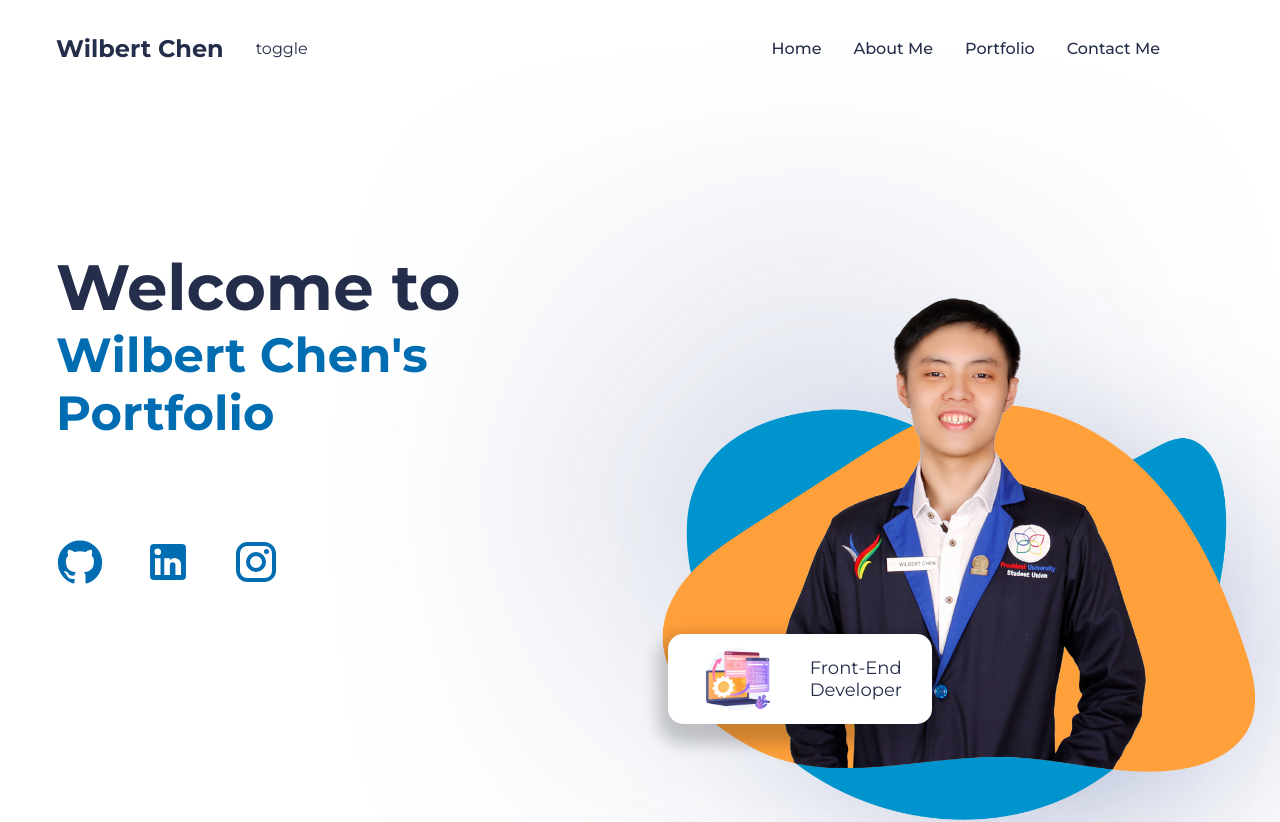
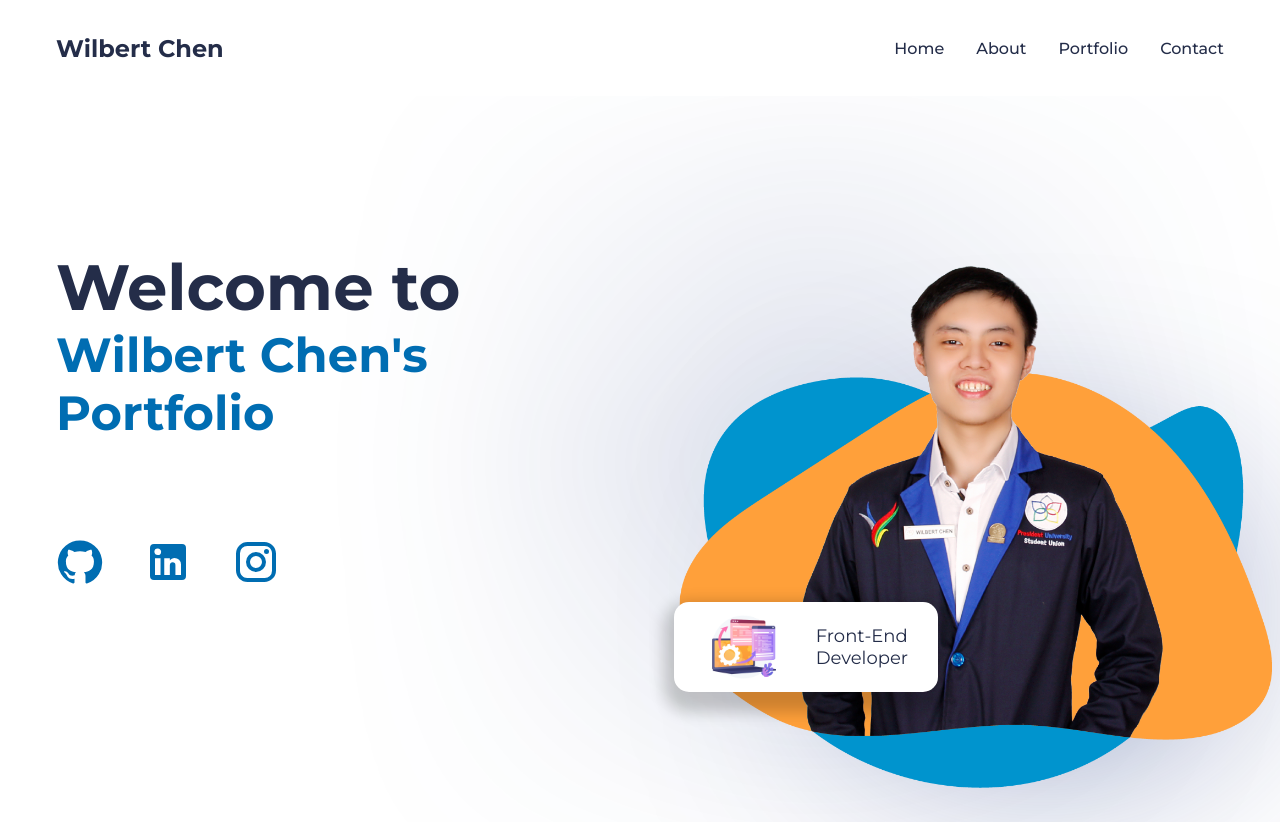
Before and after one commit to wchen19/first-portfolio, a React (Create React App) app: page / in a window 1280 px wide. Shown: the top 822 px of the page. Built offline with nearby package versions, Linux system fonts and the light colour scheme.

Commit message:
add navigation to navbar, make navbar fixed top

```diff
--- a/package.json
+++ b/package.json
@@ -15,6 +15,7 @@
     "react": "^18.1.0",
     "react-dom": "^18.1.0",
     "react-scripts": "5.0.1",
+    "react-scroll": "^1.8.7",
     "swiper": "^8.1.4",
     "web-vitals": "^2.1.4"
   },
--- a/src/App.js
+++ b/src/App.js
@@ -2,11 +2,13 @@ import './App.css';
 import Navbar from './components/Navbar';
 import About from './sections/About';
 import Contact from './sections/Contact';
+import Footer from './sections/Footer';
 import Home from './sections/Home';
 import Portfolio from './sections/Portfolio';
 
 function App() {
   return (
+    <>
       <div className='App'>
         <Navbar />
         <Home />
@@ -14,6 +16,8 @@ function App() {
         <Portfolio />
         <Contact />
       </div>
+      <Footer />
+    </>
   );
 }
 
--- a/src/components/Navbar.jsx
+++ b/src/components/Navbar.jsx
@@ -1,25 +1,33 @@
-import React from 'react'
-import '../styles/Navbar.css'
+import React from 'react';
+import { Link } from 'react-scroll';
+import '../styles/Navbar.css';
 
 const Navbar = () => {
   return (
-    <div className="navbar">
-        <div className="leftNav">
-            <div className="name">Wilbert Chen</div>
-            <span>toggle</span>
+    <div className='navbar'>
+      <div className='leftNav'>
+        <div className='name'>Wilbert Chen</div>
       </div>
-        <div className="rightNav">
-            <div className="menuList">
+      <div className='rightNav'>
+        <div className='menuList'>
           <ul>
+            <Link spy={true} to='Home' smooth={true} activeClass='activeClass'>
               <li>Home</li>
-                    <li>About Me</li>
+            </Link>
+            <Link spy={true} to='About' smooth={true}>
+              <li>About</li>
+            </Link>
+            <Link spy={true} to='Portfolio' smooth={true}>
               <li>Portfolio</li>
-                    <li>Contact Me</li>
+            </Link>
+            <Link spy={true} to='Contact' smooth={true}>
+              <li>Contact</li>
+            </Link>
           </ul>
         </div>
       </div>
     </div>
-  )
-}
+  );
+};
 
-export default Navbar
+export default Navbar;
--- a/src/sections/About.jsx
+++ b/src/sections/About.jsx
@@ -4,7 +4,7 @@ import '../styles/About.css';
 
 const About = () => {
   return (
-    <div className='about'>
+    <div className='about' id='About'>
       <div className='leftAbout'>
         <span>About Me</span>
         <span>
--- a/src/sections/Contact.jsx
+++ b/src/sections/Contact.jsx
@@ -34,7 +34,7 @@ const Contact = () => {
   };
 
   return (
-    <div className='contact-container'>
+    <div className='contact-container' id='Contact'>
       <span>Contact Me</span>
       <div className='contact-form'>
         <div className='left-contact'>
--- a/src/sections/Home.jsx
+++ b/src/sections/Home.jsx
@@ -8,7 +8,7 @@ import Webdev from '../assets/webdev.png';
 
 const Home = () => {
   return (
-    <div className='home'>
+    <div className='home' id='Home'>
       <div className='leftHome'>
         <div className='welcome'>
           <span>Welcome to</span>
--- a/src/sections/Portfolio.jsx
+++ b/src/sections/Portfolio.jsx
@@ -8,7 +8,7 @@ import 'swiper/css';
 
 const Portfolio = () => {
   return (
-    <div className='portfolio'>
+    <div className='portfolio' id='Portfolio'>
       <span>Recent Projects</span>
       <span>Portfolio Websites</span>
       <Swiper
--- a/src/styles/Contact.css
+++ b/src/styles/Contact.css
@@ -1,7 +1,7 @@
 .contact-container {
   display: flex;
   height: 80vh;
-  margin: 2rem 0 4rem;
+  margin: 2rem 0;
   padding: 0 2rem;
   flex-direction: column;
 }
--- a/src/styles/ContactCard.css
+++ b/src/styles/ContactCard.css
@@ -7,7 +7,7 @@
   gap: 1rem;
   padding: 1rem 0;
   flex: 1;
-  background: var(--lighterBlue);
+  background: rgba(134, 190, 218, 0.2);
   border: 5px solid var(--blue);
   border-radius: 15px;
   box-shadow: 0px 12px 10px 4px rgba(0, 0, 0, 0.4);
--- a/src/styles/Home.css
+++ b/src/styles/Home.css
@@ -1,7 +1,8 @@
 .home {
   display: flex;
   height: 77vh;
-  margin-top: 6rem;
+  margin-top: 10rem;
+  gap: 1.5rem;
 }
 
 .leftHome {
@@ -9,7 +10,7 @@
   position: relative;
   flex: 1;
   flex-direction: column;
-  margin-top: 3rem;
+  margin-top: 5rem;
 }
 
 .welcome {
--- a/src/styles/Navbar.css
+++ b/src/styles/Navbar.css
@@ -1,9 +1,13 @@
 .navbar {
   height: 10vh;
+  width: 100%;
+  z-index: 10;
+  background-color: white;
   display: flex;
   justify-content: space-between;
-  padding-bottom: 1rem;
-  position: sticky;
+  padding: 0.5rem 0;
+  position: fixed;
+  top: 0;
 }
 
 .leftNav {
@@ -20,25 +24,28 @@
 
 .rightNav {
   display: flex;
-  flex: 1;
+  flex: 2;
   align-items: center;
   font-weight: 500;
 }
 
 .menuList {
   flex: 10;
+  display: flex;
+  justify-content: flex-end;
 }
 
 .menuList ul {
   display: flex;
   gap: 2rem;
-  margin-right: 4rem;
+  margin-right: 7rem;
   list-style-type: none;
   justify-content: flex-end;
 }
 
 .menuList ul li {
   transition: all 300ms ease;
+  flex: 1;
 }
 
 .menuList ul li:hover {
```
Also changed, not shown: 1 other file (tests, documents, lock files or other folders). Lines whose indentation alone changed are shown as unchanged.
